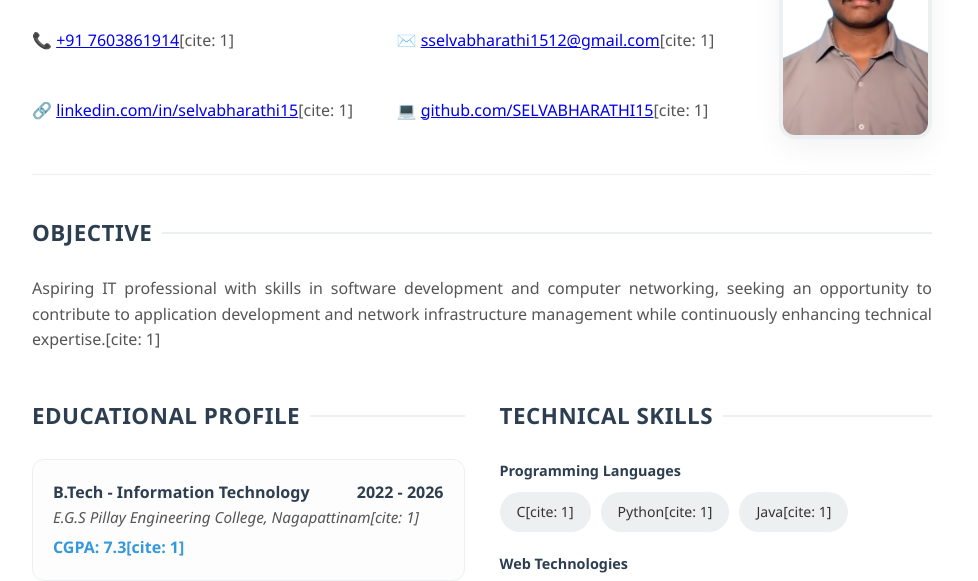
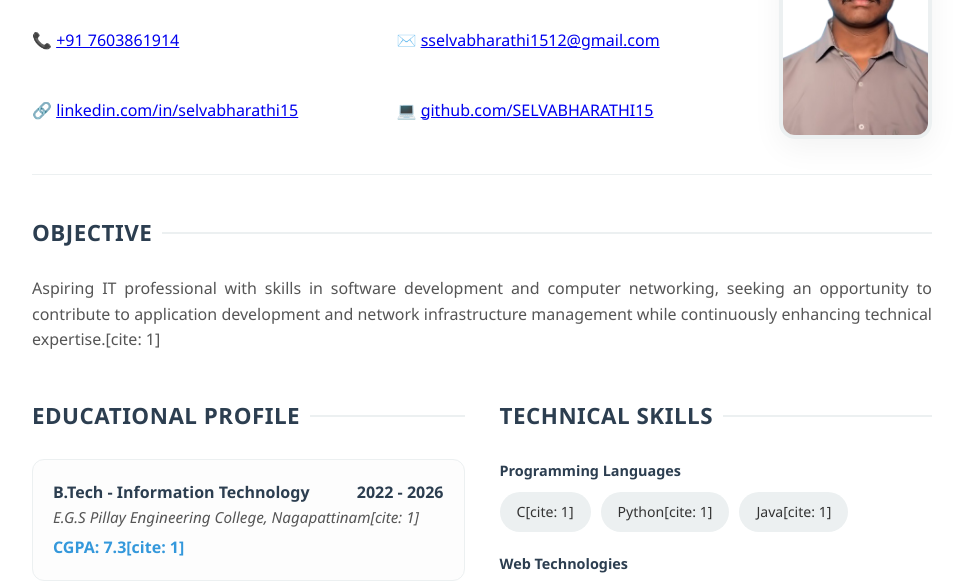
Before and after one commit to SELVABHARATHI15/Profile, a plain HTML site: page index.html in a window 1280 px wide. Shown: the part 223-804 px from the top of the page, without its empty margins (158-1136 px from the left). Drawn offline with Linux system fonts and the light colour scheme.

Commit message:
Update index.html

```diff
--- a/index.html
+++ b/index.html
@@ -3,7 +3,7 @@
 <head>
     <meta charset="UTF-8">
     <meta name="viewport" content="width=device-width, initial-scale=1.0">
-    <title>Selvabharathi S - Premium Portfolio</title>
+    <title>Selvabharathi S Portfolio</title>
     <style>
         :root {
             --bg-color: #f4f7f6;
@@ -387,10 +387,10 @@
                 <h2>B.Tech. Information Technology[cite: 1]</h2>
             </div>
             <div class="contact-grid">
-                <p>📞 <a href="tel:+917603861914">+91 7603861914</a>[cite: 1]</p>
-                <p>✉️ <a href="mailto:sselvabharathi1512@gmail.com">sselvabharathi1512@gmail.com</a>[cite: 1]</p>
-                <p>🔗 <a href="https://linkedin.com/in/selvabharathi15" target="_blank">linkedin.com/in/selvabharathi15</a>[cite: 1]</p>
-                <p>💻 <a href="https://github.com/SELVABHARATHI15" target="_blank">github.com/SELVABHARATHI15</a>[cite: 1]</p>
+                <p>📞 <a href="tel:+917603861914">+91 7603861914</a></p>
+                <p>✉️ <a href="mailto:sselvabharathi1512@gmail.com">sselvabharathi1512@gmail.com</a></p>
+                <p>🔗 <a href="https://linkedin.com/in/selvabharathi15" target="_blank">linkedin.com/in/selvabharathi15</a></p>
+                <p>💻 <a href="https://github.com/SELVABHARATHI15" target="_blank">github.com/SELVABHARATHI15</a></p>
             </div>
         </div>
         <!-- Profile Picture PNG matching left layout content perfectly -->
```
